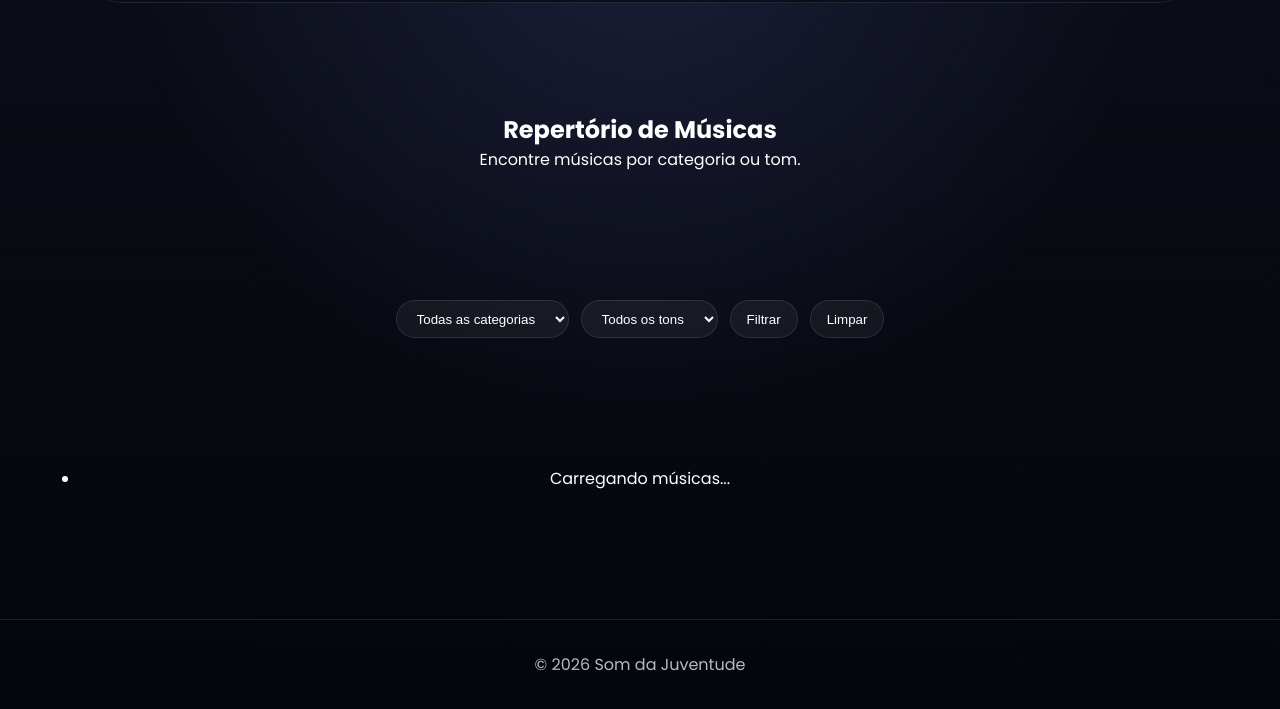
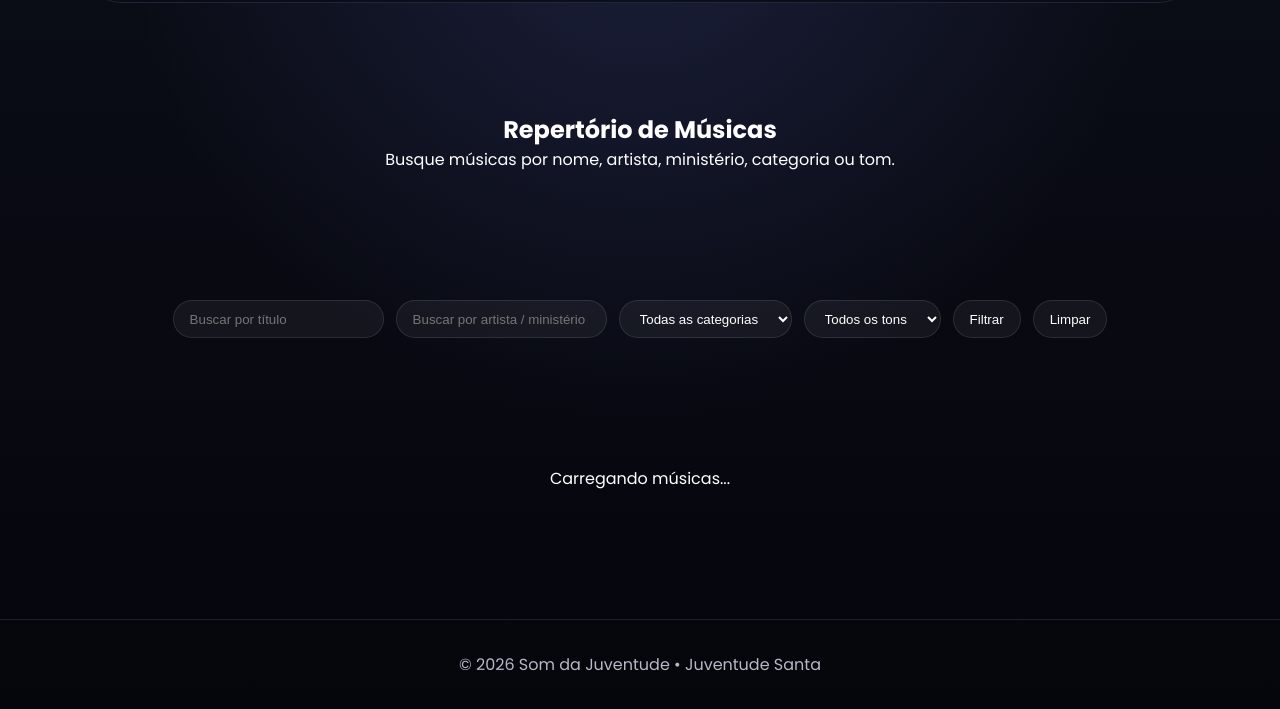
Before and after one commit to Caioluizdasilva/youth_sound, a plain HTML site: page repertoire.html in a window 1280 px wide. Shown: the part 96-805 px from the top of the page. Drawn offline with Linux system fonts and the light colour scheme; a script that the page names is missing.

Commit message:
updtade_repertoire

```diff
--- a/repertoire.html
+++ b/repertoire.html
@@ -7,7 +7,8 @@
 
   <link rel="stylesheet" href="css/style.css" />
 </head>
-<body>
+
+<body class="repertoire">
 
   <!-- HEADER -->
   <header>
@@ -24,20 +25,36 @@
 
   <main>
 
+    <!-- TÍTULO DA PÁGINA -->
     <section class="page-title">
       <h1>Repertório de Músicas</h1>
-      <p>Encontre músicas por categoria ou tom.</p>
+      <p>Busque músicas por nome, artista, ministério, categoria ou tom.</p>
     </section>
 
     <!-- FILTROS -->
     <section class="filters">
       <div class="filters-row">
+
+        <input
+          type="text"
+          id="filter-title"
+          placeholder="Buscar por título"
+        />
+
+        <input
+          type="text"
+          id="filter-artist"
+          placeholder="Buscar por artista / ministério"
+        />
+
         <select id="filter-category">
           <option value="">Todas as categorias</option>
           <option value="Missa">Missa</option>
           <option value="Adoração">Adoração</option>
+          <option value="Encontro">Encontro</option>
           <option value="Encontro Mariano">Encontro Mariano</option>
           <option value="Louvor">Louvor</option>
+          <option value="Final">Final</option>
         </select>
 
         <select id="filter-key">
@@ -54,22 +71,24 @@
 
         <button id="apply-filters">Filtrar</button>
         <button id="clear-filters">Limpar</button>
+
       </div>
     </section>
 
-    <!-- LISTA NORMAL (SEM GRID) -->
+    <!-- LISTA DE MÚSICAS (LISTA NORMAL, SEM GRID) -->
     <section class="repertoire-list">
-      <ul id="songs-list">
-        <li>Carregando músicas...</li>
-      </ul>
+      <div id="songs-list">
+        <p>Carregando músicas...</p>
+      </div>
     </section>
 
   </main>
 
   <footer>
-    <p>© 2026 Som da Juventude</p>
+    <p>© 2026 Som da Juventude • Juventude Santa</p>
   </footer>
 
   <script type="module" src="js/repertoire.js"></script>
+
 </body>
 </html>
```
